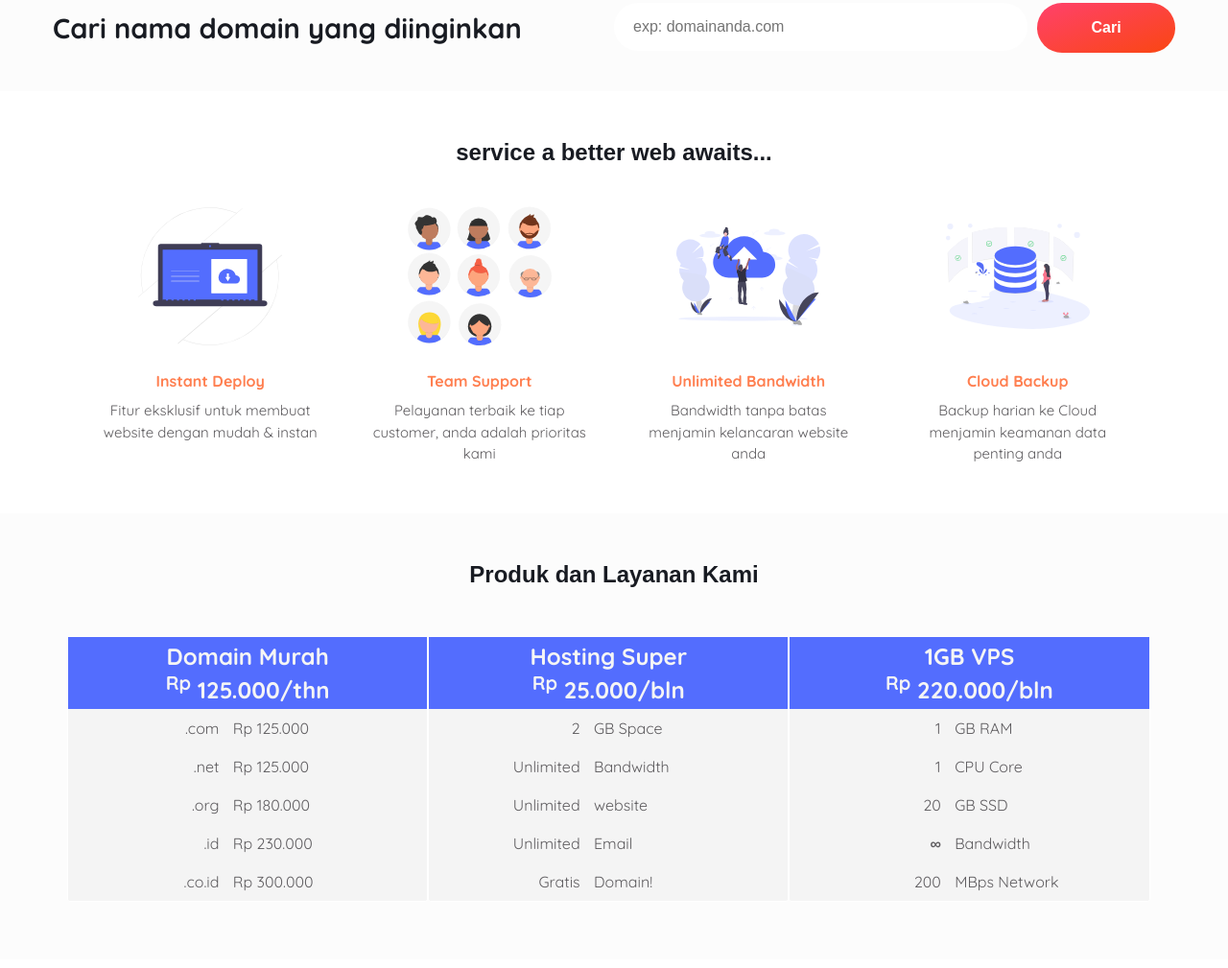
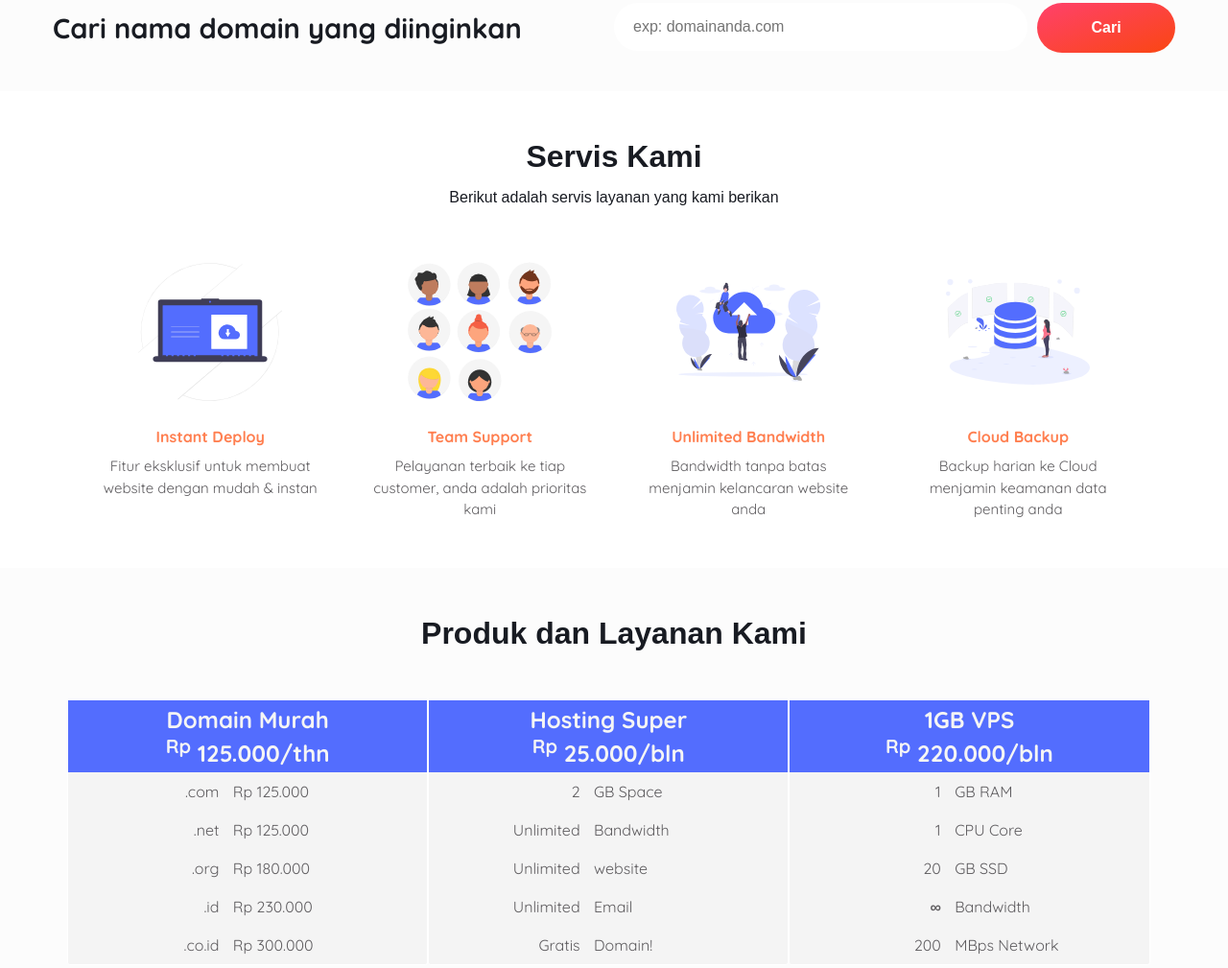
Before and after one commit to Redmist-bit/F49, a plain HTML site: page index.html in a window 1280 px wide. Shown: the part 478-1487 px from the top of the page at 96% size. Drawn offline with Linux system fonts and the light colour scheme.

Commit message:
Update index.html

```diff
--- a/index.html
+++ b/index.html
@@ -7,13 +7,13 @@
     <!--css custom-->
     <link rel="stylesheet" href="assets/css/stylesheet.css">
     <link rel="stylesheet" href="assets/css/responsive.css">
+    <link rel="stylesheet" href="assets/css/animate.css">
     <title>F49 Project Team</title>
 </head>
 <body>
     <header>
         <div class="container">
           <div class="header-left" id="header-left">
-            <!-- <img class="logo" src="assets/img/logo.png" style="height: 40px; width:auto">  -->
             Hostku
           </div>
           <!-- Tambahkan ikon menu disini -->
@@ -37,9 +37,9 @@
 
     <div class="search-main">
         <div class="container">
-            <div class="item-domain">
+            <div class="item-domain animated fadeInDown">
                 <div class="search-text">
-                    <h2> Cari nama domain yang diinginkan</h2>
+                    <h2 class="">  Cari nama domain yang diinginkan</h2>
                 </div>
                 <div class="search-domain">
                     <div class="domain-wrap">
@@ -53,31 +53,32 @@
 
     <div class="contents">
         <div class="container">
-            <div class="heading" id="keunggulan">
-                <h2>service a better web awaits...</h2>
+            <div class="heading animated fadeInDown" id="keunggulan">
+                <h1 class="">Servis Kami</h1>
+                <p>Berikut adalah servis layanan yang kami berikan</p>
             </div>
-            <div class="content">
+            <div class="content animated bounceIn">
                 <div class="content-icon">
                     <img src="./assets/img/undraw_cloud_files_wmo8 (1).svg" alt="">
                 </div>
                 <p class="text-judul">Instant Deploy</p>
                 <p class="text-info">Fitur eksklusif untuk membuat website dengan mudah & instan</p>
             </div>
-            <div class="content">
+            <div class="content animated bounceIn">
                 <div class="content-icon">
                     <img src="./assets/img/undraw_team_ih79.svg" alt="">
                 </div>
                 <p class="text-judul">Team Support</p>
                 <p class="text-info">Pelayanan terbaik ke tiap customer, anda adalah prioritas kami</p>
             </div>
-            <div class="content">
+            <div class="content animated bounceIn">
                 <div class="content-icon">
                     <img src="./assets/img/undraw_going_up_ttm5.svg" alt="">
                 </div>
                 <p class="text-judul">Unlimited Bandwidth</p>
                 <p class="text-info">Bandwidth tanpa batas menjamin kelancaran website anda</p>
             </div>
-            <div class="content">
+            <div class="content animated bounceIn">
                 <div class="content-icon">
                     <img src="./assets/img/undraw_server_status_5pbv.svg" alt="">
                 </div>
@@ -89,9 +90,9 @@
     </div>
 
     <div class="product-wrapper">
-        <div class="container">
+        <div class="container animated fadeInDown">
           <div class="heading-product" id="produk_dan_layanan">
-             <h2>Produk dan Layanan Kami</h2>
+             <h1>Produk dan Layanan Kami</h1>
           </div>
           <div class="products">
             <div class="product">
@@ -199,7 +200,7 @@
     </div>
 
     <div class="message-wrapper">
-        <div class="container">
+        <div class="container animated fadeInDown">
           <div class="message-heading">
             <h1>Apakah anda siap untuk memulai web hosting anda bersama kami?</h1>
           </div>
@@ -216,8 +217,7 @@
 
 
     <footer>
-        <div class="container">
-         <!-- <img src="./ss/logo.png">-->
+        <div class="container animated fadeInDown">
             <div class="footer-logo">
                 Hostku
             </div>
```
